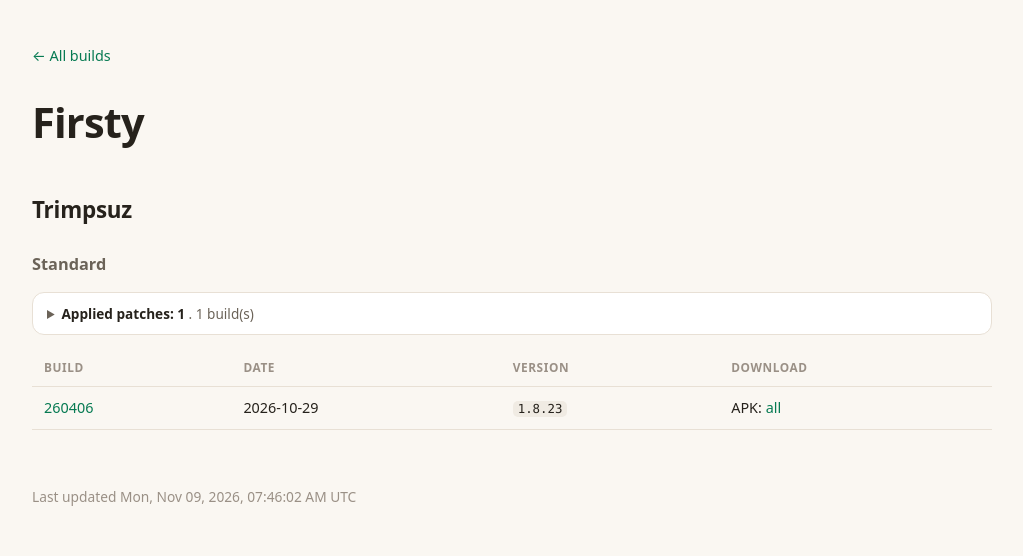
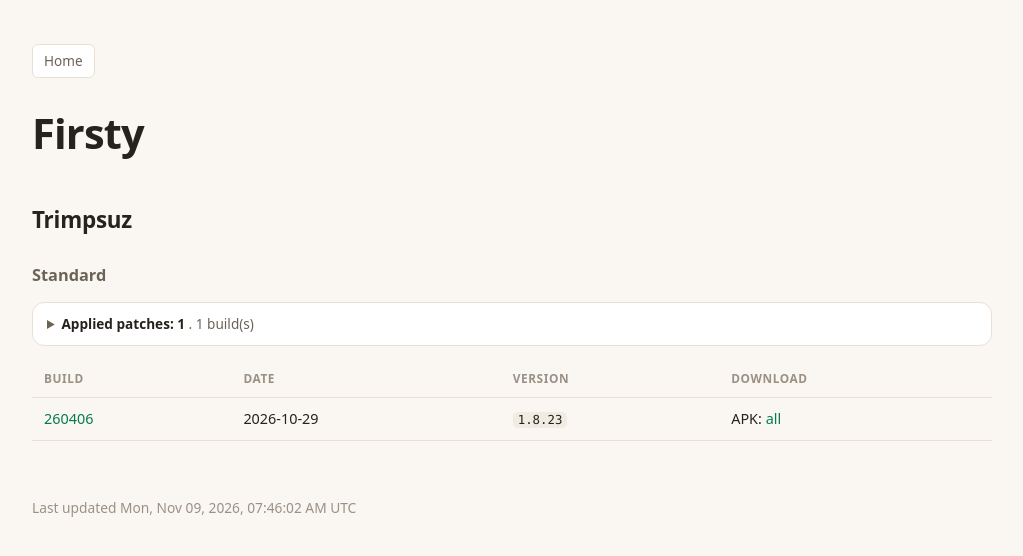
Before and after one commit to nullcpy/archive, a Jekyll site: the page built from apps/firsty/README.md, in a window 1280 px wide. Shown: the top 556 px of the page, without its empty margins (128-1151 px from the left). Built offline with Jekyll 4.4.1, drawn with Linux system fonts in a browser that asks for light colours; our own code applies the rules of GitHub Pages for plain Markdown files.

Commit message:
Update archive navigation and workflow retention

```diff
--- a/_layouts/default.html
+++ b/_layouts/default.html
@@ -22,7 +22,7 @@
     repeat its own title, which is what the default theme used to do.
     {% endcomment %}
     {% if page.url contains "/apps/" %}
-    <nav class="crumbs"><a href="{{ '/' | relative_url }}">&larr; All builds</a></nav>
+    <nav class="crumbs"><a href="{{ '/' | relative_url }}">Home</a></nav>
     {% endif %}
     <main>
       {{ content }}
--- a/assets/css/archive.css
+++ b/assets/css/archive.css
@@ -118,6 +118,23 @@ a:hover {
   font-size: 0.9rem;
 }
 
+.crumbs a,
+main>p:last-child a[href*="/apps/"] {
+  display: inline-block;
+  padding: 5px 11px;
+  border: 1px solid var(--border);
+  border-radius: 6px;
+  background: var(--bg-card);
+  color: var(--text-2);
+  font-size: 0.85rem;
+}
+
+.crumbs a:hover,
+main>p:last-child a[href*="/apps/"]:hover {
+  background: var(--bg-chip);
+  text-decoration: none;
+}
+
 table {
   width: 100%;
   border-collapse: collapse;
```
Also changed, not shown: .github/workflows/pages.yml.
